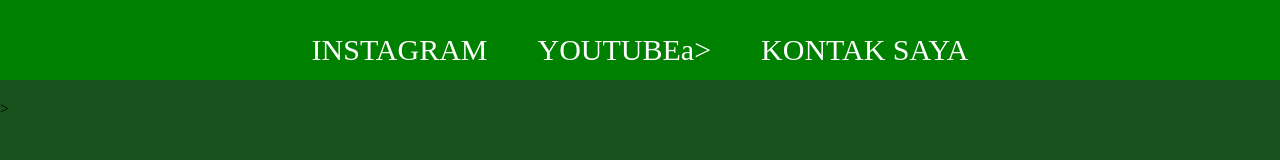
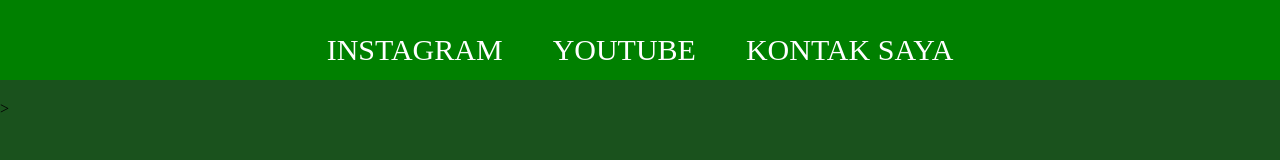
Before and after one commit to Dilannnzxc/DiwLearning, a plain HTML site: page index.html in a window 1280 px wide. Shown: the top 160 px of the page. Drawn offline with Linux system fonts and the light colour scheme.

Commit message:
index.html

```diff
--- a/index.html
+++ b/index.html
@@ -12,7 +12,7 @@
                     <a href="#" class="a-navbar">INSTAGRAM</a>
                 </li>
                 <li class="li-navbar">
-                    <a href="tentang.html" class="a-navbar">YOUTUBEa>
+                    <a href="tentang.html" class="a-navbar">YOUTUBE</a>
                 </li>
                 <li class="li-navbar">
                     <a href="kontak.html" class="a-navbar">KONTAK SAYA</a>
```
